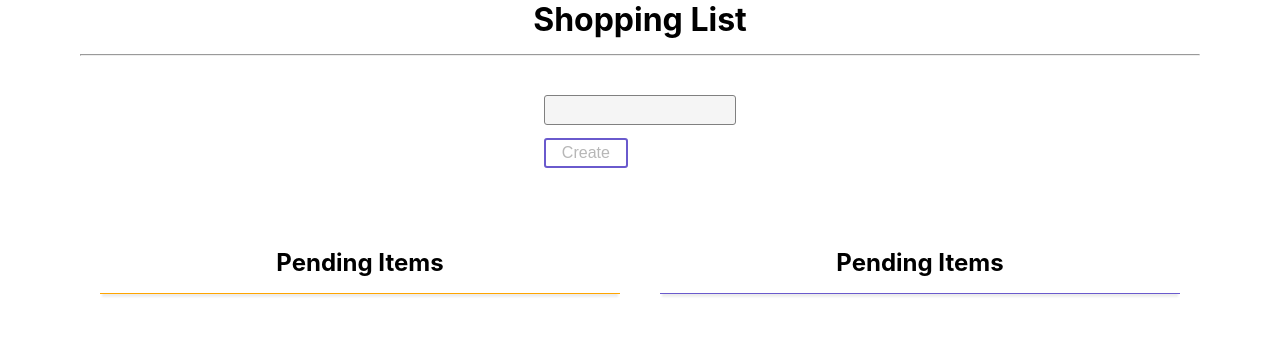
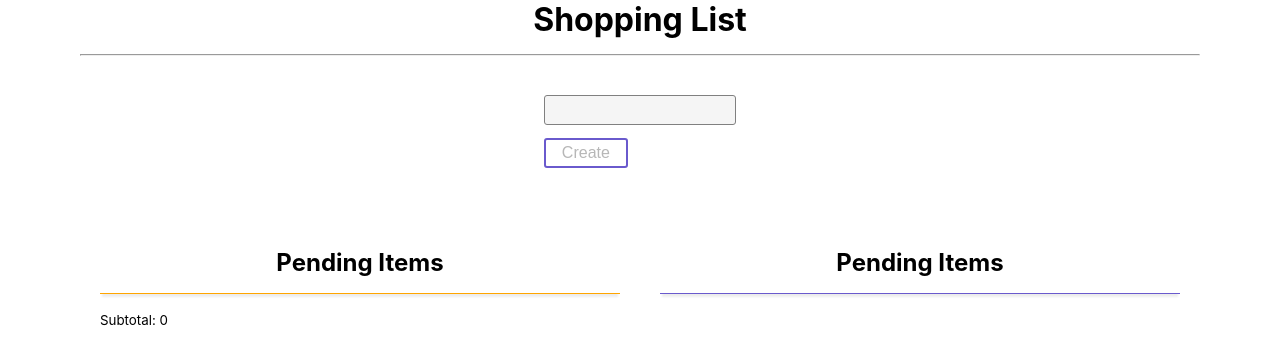
Before and after one commit to TheCodingDojo/react-shopping-list, a React (Create React App) app: page / in a window 1280 px wide. Shown: the top 364 px of the page. Built offline with nearby package versions, Linux system fonts and the light colour scheme.

Commit message:
added subtotal

```diff
--- a/src/App.js
+++ b/src/App.js
@@ -83,6 +83,8 @@ function App() {
   }
 `;
 
+  let subTotal = 0;
+
   /**
    * Create a hash table of categories, could be done with a regular loop
    * instead of .reduce.
@@ -94,6 +96,8 @@ function App() {
   const categoryTable = searchItems
     .filter((item) => item.pending)
     .reduce((table, item) => {
+      subTotal += item.price;
+
       const titleCaseCat = item.category
         .toLowerCase()
         .split(" ")
@@ -139,6 +143,7 @@ function App() {
             <Title2BorderBot bottomBorderColor="orange">
               Pending Items
             </Title2BorderBot>
+            <small>Subtotal: {subTotal}</small>
 
             {alphabeticalCategories.map((cat, catIdx) => {
               return (
```
